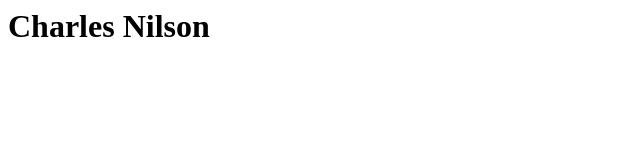
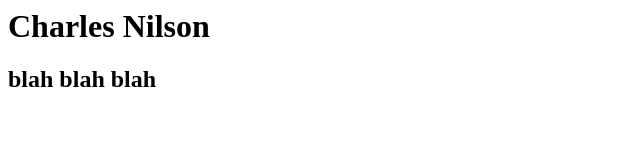
Before and after one commit to cjnilson/WebDevProject, a plain HTML site: page index.html in a window 1280 px wide. Shown: the whole page, without its empty margins (0-640 px from the left). Drawn offline with Linux system fonts and the light colour scheme.

Commit message:
Some commit message

```diff
--- a/index.html
+++ b/index.html
@@ -1 +1,3 @@
 <h1>Charles Nilson</h1>
+
+<h2>blah blah blah</h2>
```
